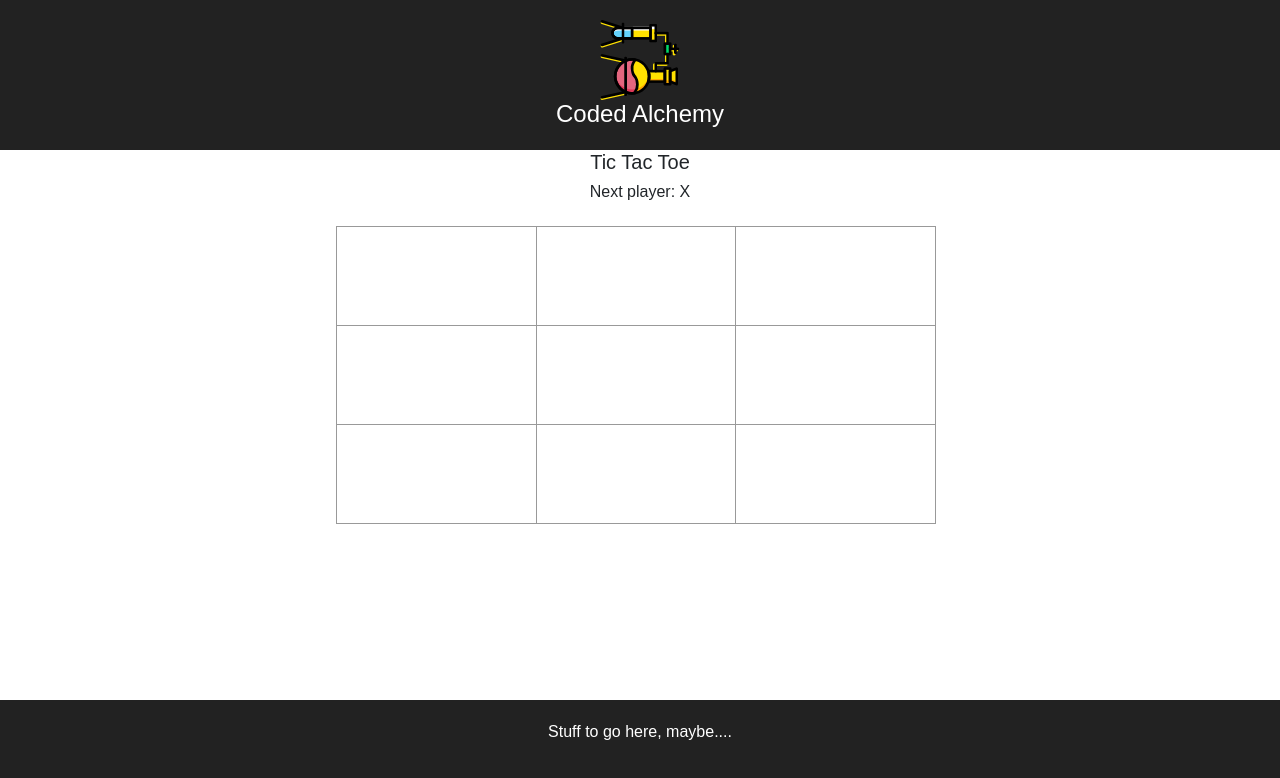
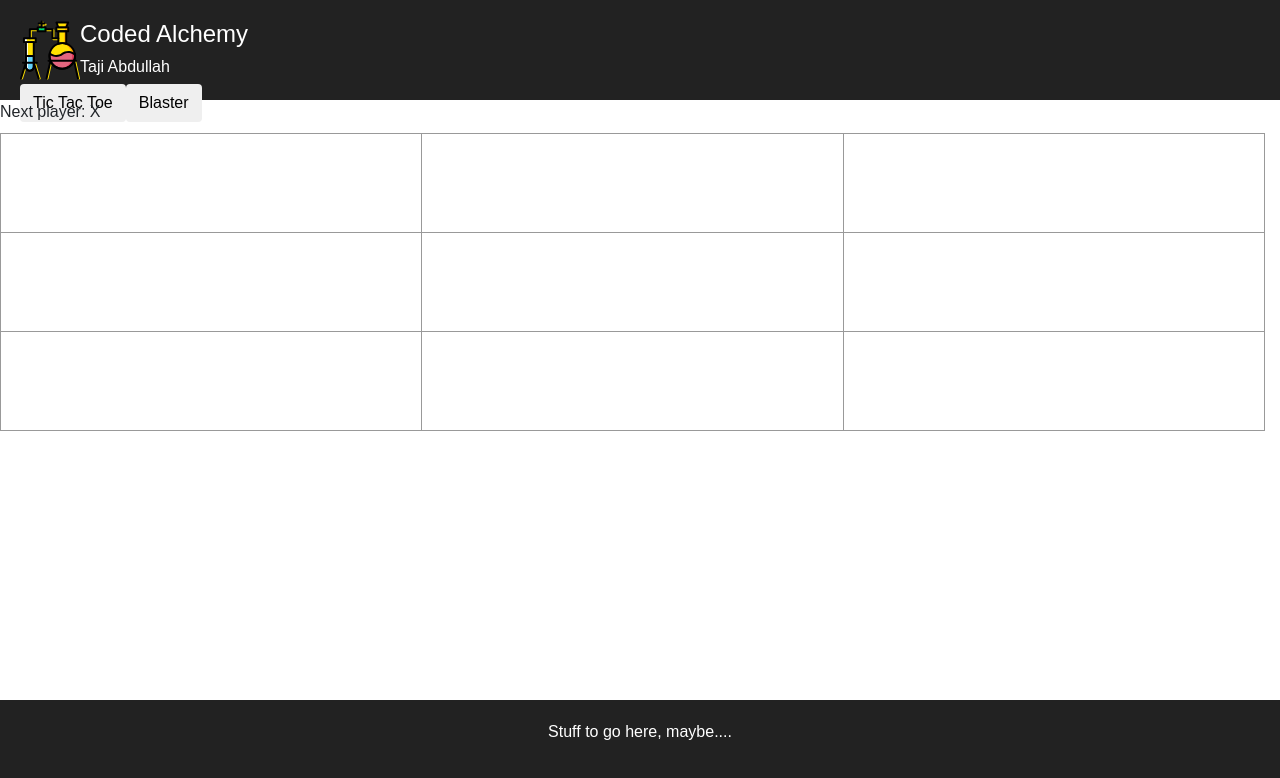
Before and after one commit to Coded-Alchemy/coded.alchemy, a React (Create React App) app: page / in a window 1280 px wide. Shown: the top 778 px of the page. Built offline with nearby package versions, Linux system fonts and the light colour scheme.

Commit message:
Fixed not rendering

```diff
--- a/src/component/App.js
+++ b/src/component/App.js
@@ -1,13 +1,41 @@
 import React, {Component} from 'react';
 import '../css/App.css';
-import RootComponenet from "./RootComponent";
+import Header from './Header';
+import Footer from "./Footer";
+import TicTacToeBoard from "./TicTacToeBoard";
+import * as Const from "../util/Const";
 
 export default class App extends Component {
+
+    constructor(props) {
+        super(props);
+        this.state = {
+            displayState: Const.TIC_TAC_TOE,
+        };
+    }
+
     render() {
         return (
-            <div className="App">
-                <RootComponenet/>
+            <div>
+                {this.renderHeader()}
+                {this.renderTicTacToe()}
+                {this.renderFooter()}
             </div>
         );
     }
+
+    renderTicTacToe() {
+        if (this.state.displayState === Const.TIC_TAC_TOE) {
+            return (<TicTacToeBoard value={this.state.displayState}/>);
+        }
+        return null;
+    }
+
+    renderHeader() {
+        return (<Header value={this.state.displayState}/>);
+    }
+
+    renderFooter() {
+        return (<Footer value={this.state.displayState}/>);
+    }
 }
--- a/src/component/Header.js
+++ b/src/component/Header.js
@@ -1,11 +1,17 @@
-import React from "react";
+import React, {Component} from "react";
 import logo from '../img/logo.svg';
+import Button from "./Button";
 
-export default function Header() {
+export default class Header extends Component {
+    render() {
         return (
             <header className="App-header">
                 <img src={logo} className="App-logo" alt="logo"/>
                 <h1 className="App-title">Coded Alchemy</h1>
+                <h6>Taji Abdullah</h6>
+                <Button label="Tic Tac Toe"/>
+                <Button label="Blaster"/>
             </header>
         );
     }
+}
--- a/src/component/RootComponent.js
+++ /dev/null
@@ -1,19 +0,0 @@
-import React, {Component} from 'react';
-import Header from "./Header";
-import Jumbotron from "./Jumbotron";
-import TicTacToeBoard from "./TicTacToeBoard";
-import Footer from "./Footer";
-
-export default class RootComponenet extends Component {
-    render() {
-
-        return (
-            <div>
-                <Header/>
-                <Jumbotron className="-fluid text-xs-center" containerFluid={true}/>
-                <TicTacToeBoard/>
-                <Footer/>
-            </div>
-        )
-    }
-}
--- a/src/component/Square.js
+++ b/src/component/Square.js
@@ -13,9 +13,9 @@ export default class Square extends Component {
         return (
             <button
                 className="square"
-                onClick={() => this.props.onClick()}
+                onClick={() => this.setState({value: 'X'})}
             >
-                {this.props.value}
+                {this.state.value}
             </button>
         );
     }
--- a/src/component/TicTacToe.js
+++ b/src/component/TicTacToe.js
@@ -8,7 +8,7 @@ class TicTacToe extends Component {
         return (
             <div className="game">
                 <div className="game-board">
-                    <TicTacToeBoard/>
+                    <Board />
                 </div>
                 <div className="game-info">
                     <div>{/* status */}</div>
--- a/src/component/TicTacToeBoard.js
+++ b/src/component/TicTacToeBoard.js
@@ -8,83 +8,27 @@ export default class TicTacToeBoard extends Component {
         super(props);
         this.state = {
             squares: Array(9).fill(null),
-            xIsNext: true,
         };
     }
 
-    handleClick(i) {
-        const squares = this.state.squares.slice();
-
-        if (this.calculateWinner(squares) || squares[i]) {
-            return;
-        }
-        squares[i] = this.state.xIsNext ? 'X' : 'O';
-
-        this.setState({
-            squares: squares,
-            xIsNext: !this.state.xIsNext,
-        });
-    }
-
-    calculateWinner(squares) {
-        const lines = [
-            [0, 1, 2],
-            [3, 4, 5],
-            [6, 7, 8],
-            [0, 3, 6],
-            [1, 4, 7],
-            [2, 5, 8],
-            [0, 4, 8],
-            [2, 4, 6],
-        ];
-
-        for (let i = 0; i < lines.length; i++) {
-            const [a, b, c] = lines[i];
-
-            if (squares[a] && squares[a] === squares[b] && squares[a] === squares[c]) {
-                return squares[a];
-            }
-        }
-
-        return null;
-    }
-
     renderSquare(i) {
-        return <Square value={this.state.squares[i]}
-                       onClick={() => this.handleClick(i)}/>;
+        return <Square value={this.state.squares[i]}/>;
     }
 
     render() {
-        const winner = this.calculateWinner(this.state.squares);
-
-        let status;
-
-        if (winner) {
-            status = 'Winner: ' + winner;
-        } else {
-            status = 'Next player: ' + (this.state.xIsNext ? 'X' : 'O');
-        }
+        const status = 'Next player: X';
 
         return (
             <div>
-                <h5>Tic Tac Toe</h5>
-                <h6 className="status">{status}</h6>
-                <div className="center">
-                    <div className="board-row">
-                        {this.renderSquare(0)}
-                        {this.renderSquare(1)}
-                        {this.renderSquare(2)}
-                    </div>
-                    <div className="board-row">
-                        {this.renderSquare(3)}
-                        {this.renderSquare(4)}
-                        {this.renderSquare(5)}
-                    </div>
-                    <div className="board-row">
-                        {this.renderSquare(6)}
-                        {this.renderSquare(7)}
-                        {this.renderSquare(8)}
-                    </div>
+                <div className="status">{status}</div>
+                <div className="board-row">
+                    {this.renderSquare(0)}{this.renderSquare(1)}{this.renderSquare(2)}
+                </div>
+                <div className="board-row">
+                    {this.renderSquare(3)}{this.renderSquare(4)}{this.renderSquare(5)}
+                </div>
+                <div className="board-row">
+                    {this.renderSquare(6)}{this.renderSquare(7)}{this.renderSquare(8)}
                 </div>
             </div>
         );
--- a/src/css/App.css
+++ b/src/css/App.css
@@ -8,6 +8,11 @@
   left: 0;
   bottom: 0;
   width: 100%;
+  text-align: center;
+}
+
+.container {
+  background-color: #222;
 }
 
 .center {
@@ -18,23 +23,26 @@
 
 /* Default styles */
 .App {
-  text-align: center;
+  /*text-align: center;*/
 }
 
 .App-logo {
-  animation: App-logo-spin infinite 20s linear;
-  height: 80px;
+  /*animation: App-logo-spin infinite 20s linear;*/
+  height: 60px;
+  float:left;
 }
 
 .App-header {
   background-color: #222;
-  height: 150px;
   padding: 20px;
   color: white;
+  height: 100px;
 }
 
 .App-title {
   font-size: 1.5em;
+  text-align: left;
+  margin-left: 60px;
 }
 
 .App-intro {
--- a/src/css/tictactoe.css
+++ b/src/css/tictactoe.css
@@ -5,6 +5,10 @@
 
 ol, ul {
   padding-left: 30px;
+}
+
+.tictactoeArea {
+  text-align: center;
 }
 
 .board-row:after {
--- a/src/index.js
+++ b/src/index.js
@@ -4,5 +4,9 @@ import './css/index.css';
 import App from './component/App';
 import registerServiceWorker from './js/registerServiceWorker';
 
+if (module.hot) {
+    module.hot.accept();
+}
+
 ReactDOM.render(<App />, document.getElementById('root'));
 registerServiceWorker();
--- /dev/null
+++ b/src/util/Const.js
@@ -0,0 +1,3 @@
+
+export const TIC_TAC_TOE = "tictactoe";
+export const BLASTER = "blaster";
```
Lines whose indentation alone changed are shown as unchanged.
